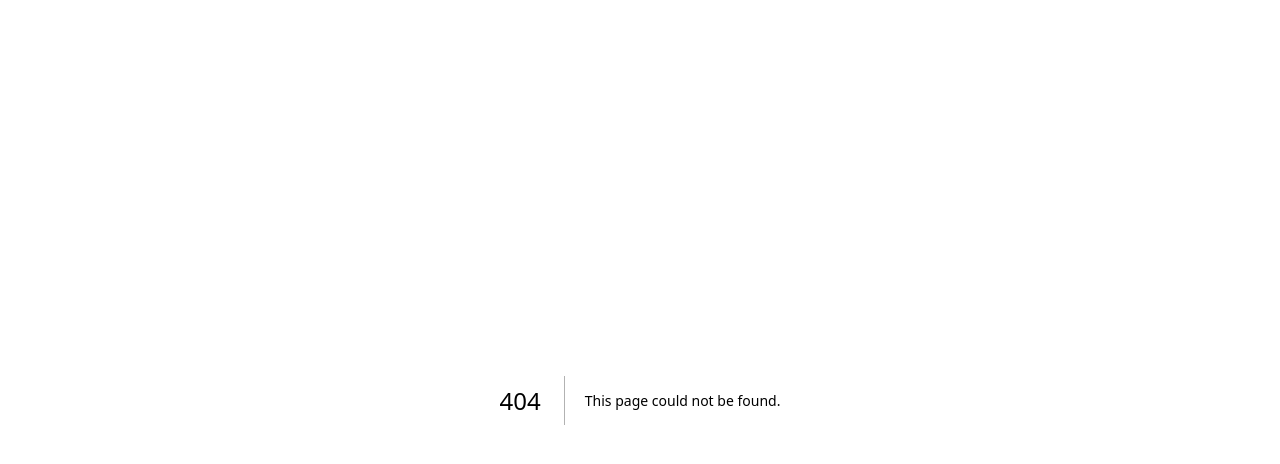
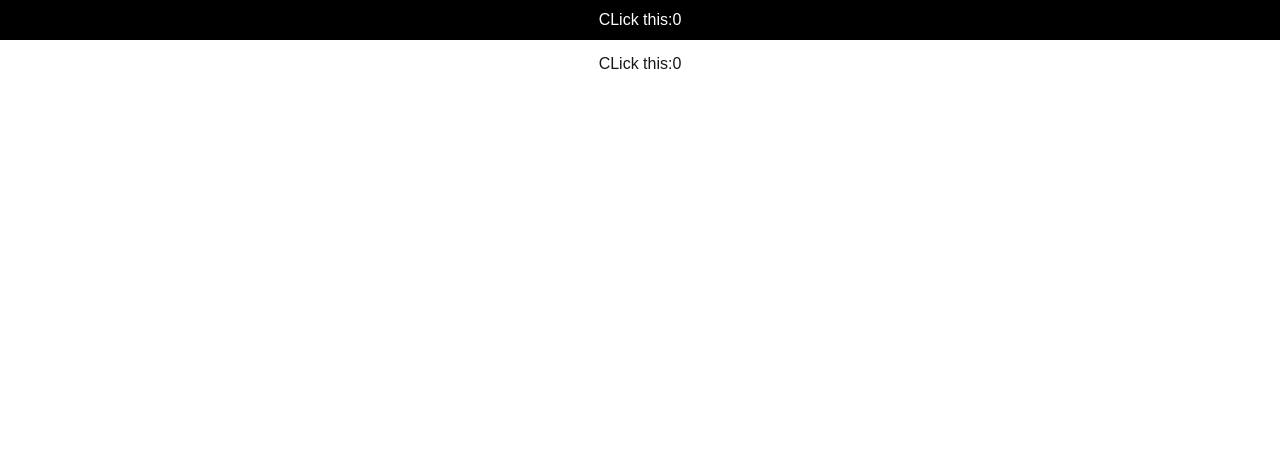
Before and after one commit to Nandhakumarv10/project, a Next.js app in the folder react-tasks/: page /UsingMutipleData in a window 1280 px wide. Before the commit this address had no page. Shown: the top 464 px of the page. Built offline with nearby package versions, Linux system fonts and the light colour scheme.

Commit message:
Get a multiple data pass through  a button

```diff
--- /dev/null
+++ b/react-tasks/src/app/UsingMutipleData/page.jsx
@@ -0,0 +1,24 @@
+"use client"
+import React, { useState } from 'react'
+
+function button() {
+
+const [count,setCount]=useState(0);
+const [count2,setCount2]=useState(0);
+ function IncreaseCount(){
+    setCount(count + 1)
+ }
+
+ function Increase(){
+  setCount2(count2 +2)
+ }
+  return (<>
+  <div className='flex flex-col gap-3'>
+    <button className=" p-2 bg-black text-white "onClick={IncreaseCount}> CLick this:{count}</button>
+    <button onClick={Increase}> CLick this:{count2}</button>
+    </div>
+    </>
+  )
+}
+
+export default button
--- a/react-tasks/src/app/page.js
+++ b/react-tasks/src/app/page.js
@@ -8,6 +8,7 @@ export default function Page() {
      <Link href="/Avator">Avator</Link><br />
      <Link href="/RenderingList">RenderingList</Link><br />
      <Link href="/ReuseComp">Reuse Component</Link><br />
+     <Link href="/UsingMutipleData">Reuse Component</Link><br />
 
     </div>
   )
```
